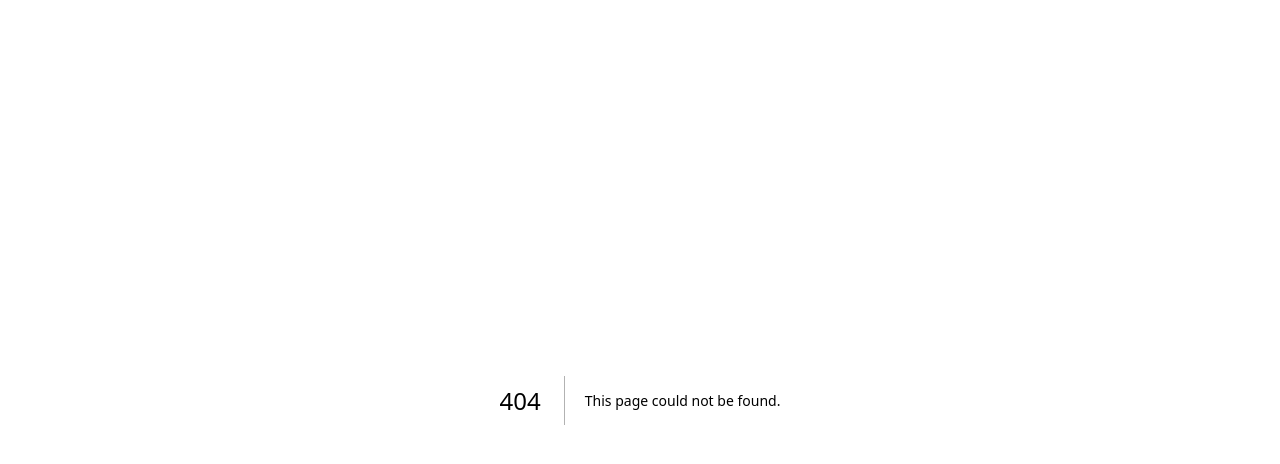
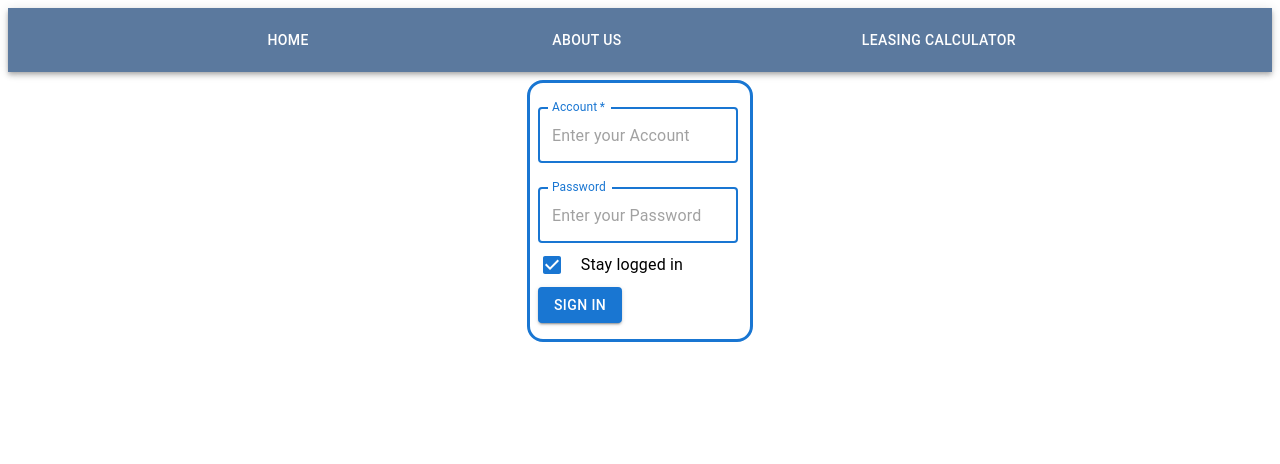
Before and after one commit to Latumi1192/CLEAN_Thesis, a Next.js app in the folder my-thesis-project-frontend/: page /login in a window 1280 px wide. Before the commit this address had no page. Shown: the top 464 px of the page. Built offline with nearby package versions, Linux system fonts and the light colour scheme.

Commit message:
Added LoginPage, UserService, UserRepositoty, UserDTO for Authorize

```diff
--- /dev/null
+++ b/my-thesis-project-frontend/src/features/domain/dto/UserDTO.ts
@@ -0,0 +1,4 @@
+export type User = {
+  account: string;
+  password: string;
+};
--- /dev/null
+++ b/my-thesis-project-frontend/src/features/domain/services/UserService.ts
@@ -0,0 +1,5 @@
+import { User } from "../dto/UserDTO";
+
+export interface UserService {
+  submitAuth(user: User): boolean;
+}
--- /dev/null
+++ b/my-thesis-project-frontend/src/features/presentation/components/LoginForm.tsx
@@ -0,0 +1,115 @@
+import * as React from "react";
+import Box from "@mui/material/Box";
+import TextField from "@mui/material/TextField";
+import Button from "@mui/material/Button";
+import {
+  FormControlLabel,
+  Checkbox,
+  Typography,
+  Alert,
+  AlertTitle,
+} from "@mui/material";
+import { useRouter } from "next/router";
+import PageBar from "./PageBar";
+
+export default function LoginForm() {
+  const router = useRouter();
+
+  const [form, setForm] = React.useState({
+    account: "",
+    password: "",
+  });
+
+  const handleChange = (event: { target: { name: any; value: any } }) => {
+    setForm({
+      ...form,
+      [event.target.name]: event.target.value,
+    });
+  };
+
+  const [isRegistered, setRegistered] = React.useState(true);
+
+  return (
+    <Box>
+      <PageBar />
+      <Box
+        component="form"
+        m="auto"
+        sx={{
+          mt: 1,
+          width: 220,
+          border: 3,
+          borderColor: "primary.main",
+          borderRadius: "16px",
+          "& .MuiTextField-root": { mt: 3, ml: 1, width: "25ch" },
+          "& .MuiFormControlLabel-root": { m: 0.1, width: "25ch" },
+          "& .MuiButton-root": { ml: 1, mb: 2 },
+          "& .MuiTypography-root": { m: 1 },
+        }}
+        noValidate
+        autoComplete="off"
+      >
+        <div>
+          {!isRegistered && (
+            <div>
+              <Alert
+                severity="error"
+                sx={{
+                  borderRadius: "16px 16px 0px 0px",
+                }}
+              >
+                <AlertTitle>Error</AlertTitle>
+                <strong>Check input again!!!</strong>
+              </Alert>
+            </div>
+          )}
+        </div>
+        <div>
+          <TextField
+            focused
+            required
+            id="outlined-required"
+            label="Account"
+            name="account"
+            value={form.account}
+            onChange={handleChange}
+            placeholder="Enter your Account"
+          />
+          <TextField
+            focused
+            id="outlined-password-input"
+            label="Password"
+            name="password"
+            value={form.password}
+            onChange={handleChange}
+            type="password"
+            placeholder="Enter your Password"
+          />
+        </div>
+        <FormControlLabel
+          control={<Checkbox defaultChecked />}
+          label="Stay logged in"
+        />
+        <div>
+          <Button
+            variant="contained"
+            onClick={() => {
+              if (form.account == "" || form.password == "")
+                setRegistered(false);
+              else {
+                console.log(
+                  "Attempt to login with " +
+                    form.account +
+                    " and " +
+                    form.password
+                );
+              }
+            }}
+          >
+            Sign In
+          </Button>
+        </div>
+      </Box>{" "}
+    </Box>
+  );
+}
--- /dev/null
+++ b/my-thesis-project-frontend/src/pages/login/index.tsx
@@ -0,0 +1,11 @@
+import * as React from "react";
+import LoginForm from "@/features/presentation/components/LoginForm";
+import { Box } from "@mui/material";
+
+export default function LoginPage() {
+  return (
+    <Box>
+      <LoginForm />
+    </Box>
+  );
+}
```
Also changed, not shown: my-thesis-project-frontend/src/features/data/UserRepository.ts (added), my-thesis-project-frontend/src/features/data/UserRepositoryImpl.ts (added), my-thesis-project-frontend/src/features/domain/services/UserServiceImpl.ts (added).
